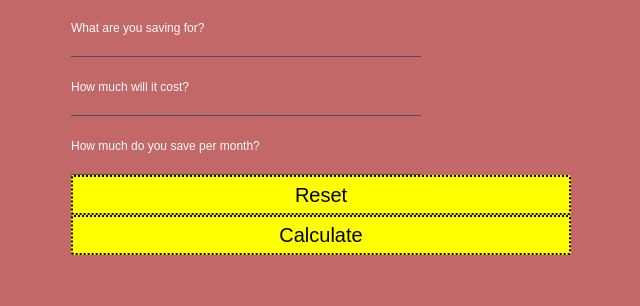
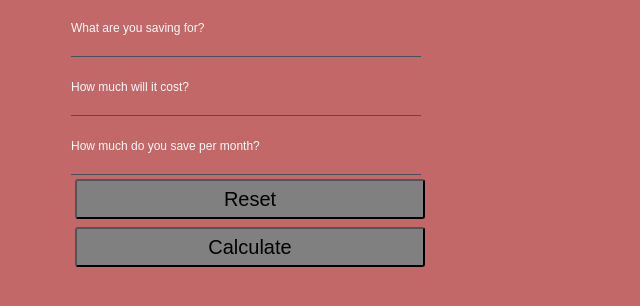
Before and after one commit to MorganMcLean/MorganMclean.github.io, a plain HTML site: page moneyapp/index.html in a window 1280 px wide. Shown: the part 306-612 px from the top of the page, without its empty margins (394-1034 px from the left). Drawn offline with nearby package versions, Linux system fonts and the light colour scheme; a web font is replaced by a local one.

Commit message:
Update style.css

```diff
--- a/moneyapp/style.css
+++ b/moneyapp/style.css
@@ -49,9 +49,9 @@ input[type=checkbox] {
 
 
 button {
-  background: yellow;
-  border: 2px dotted;
-  width: 500px;
+  background: gray;
+  border: 2px dash;
+  width: 350px;
   height: 40px;
   border-radius: 3px;
   color: black;
@@ -59,6 +59,7 @@ button {
   cursor: pointer;
   transition: background 0.3s ease-in-out;
   text-align:center;
+  margin: 4px;
 }
 
 /* Placeholders text color anf font size */
```
